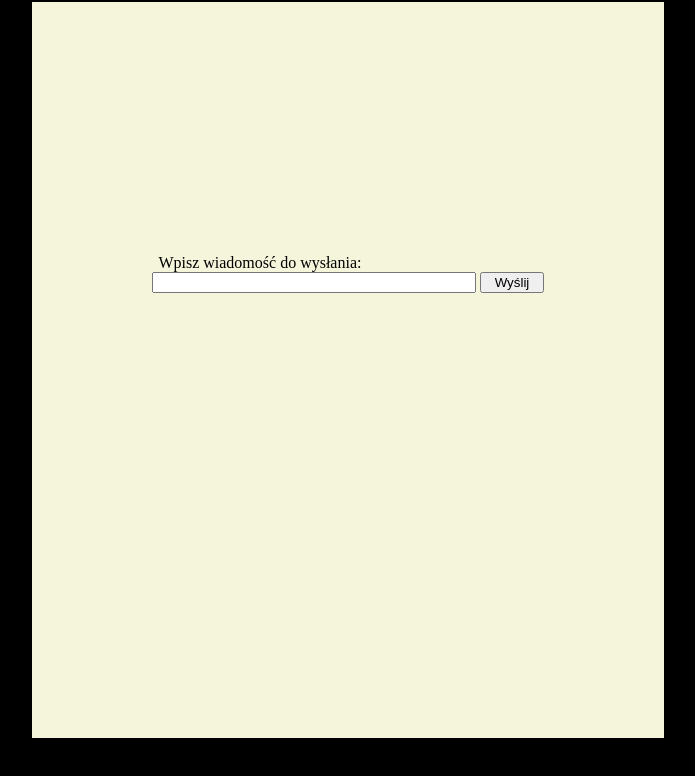
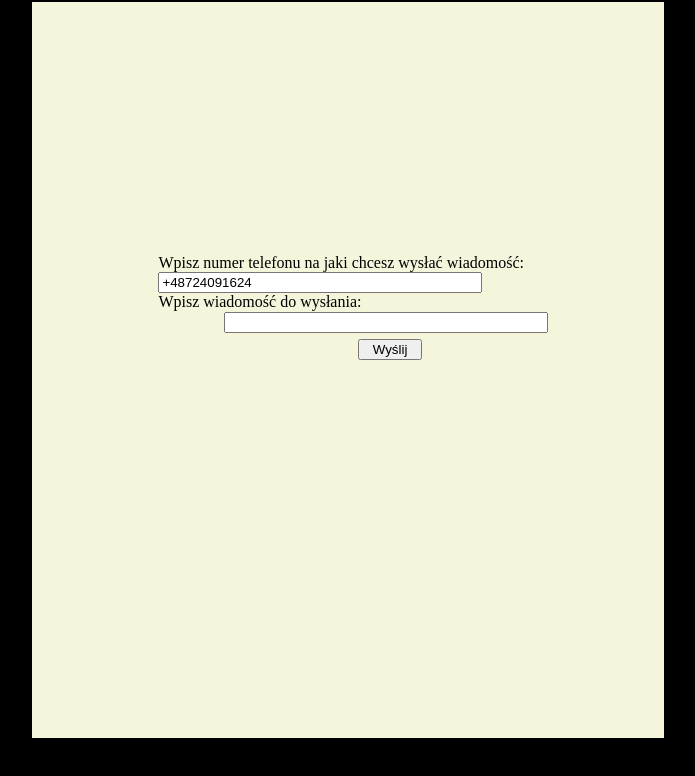
Before and after one commit to FilipCelejewski/SeliavSimpleNotificationService, a plain HTML site: page src/frontend/index.html in a window 1280 px wide. Shown: the whole page, without its empty margins (292-987 px from the left). Drawn offline with Linux system fonts and the light colour scheme.

```diff
--- a/src/frontend/index.html
+++ b/src/frontend/index.html
@@ -9,9 +9,11 @@
 <body style="background-color: black;">
     <div style="width: 50%; float: left; padding-top: 20%; height: 60.5vh; margin-left: 25%; text-align: center; background-color: beige; margin-top: -0.5%;" id="main">
             <form  method="post" action="https://1r5oitnsrj.execute-api.eu-north-1.amazonaws.com/default/">
+                <label for="phoneNumber" style="float: left; margin-left: 20%">Wpisz numer telefonu na jaki chcesz wysłać wiadomość: </label><br>
+                <input type="text" value="+48724091624" name="phoneNumber" style="float: left; margin-left: 20%; width: 50%; height: 5%;"><br>
                 <label style="float: left; margin-left: 20%" for="messege">Wpisz wiadomość do wysłania: </label><br>
-                <input type="text" name="messege" style="width: 50%; height: 5%;">
-                <input type="submit" style="margin-bottom: -0.59%; width: 10%; height: 6%; text-align: center"  value="Wyślij">
+                <input type="text" name="messege" style="float: left; margin-left: -21.75%; margin-top: 0.5%; width: 50%; height: 5%;"><br>
+                <input type="submit" style="float: left; margin-top: 2%; margin-left: -30%; width: 10%; height: 6%; text-align: center"  value="Wyślij">
             </form>
     </div>
 </body>
```
Also changed, not shown: 3 other files.
